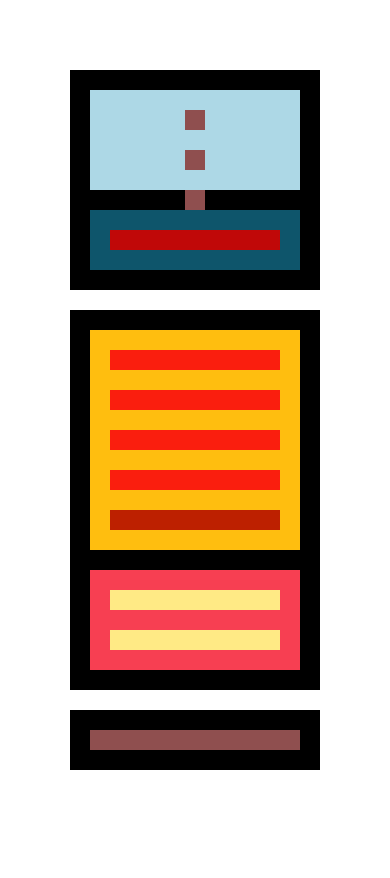
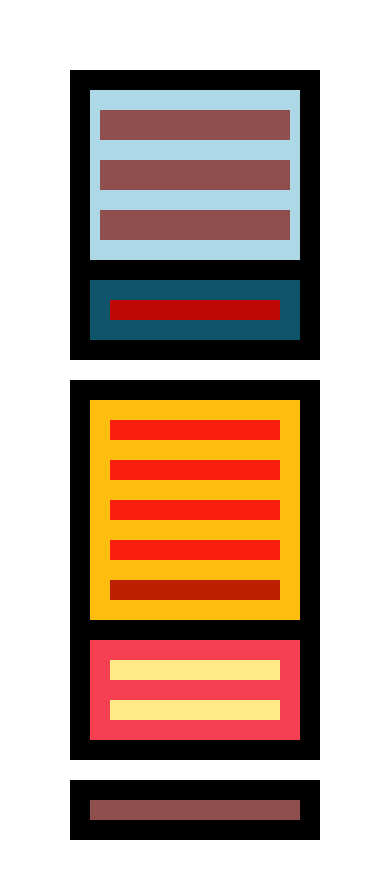
Before and after one commit to Olivermusico/React, a plain HTML site: page Sprint-1/index.html in a window 390 px wide. Before the commit the page ends 844 px from the top, so only its background shows below. Drawn offline with Linux system fonts and the light colour scheme.

Commit message:
media query correcte

```diff
--- a/Sprint-1/styles.css
+++ b/Sprint-1/styles.css
@@ -94,7 +94,7 @@
     }
     /* tauleta portrait */
 
-    @media (min-width: 768px) and (max-width: 1024px) {
+    @media (min-width: 481px) and (max-width: 1024px) {
         .section {
             flex-direction: column;
             background: lawngreen;
@@ -102,7 +102,7 @@
     }
     /* tauleta landscape */
 
-    @media (min-width: 768px) and (max-width: 1024px) and (orientation: landscape) {
+    @media (min-width: 481px) and (max-width: 1024px) and (orientation: landscape) {
         .section {
             flex-direction: column;
             background: lawngreen;
@@ -114,7 +114,25 @@
         .menu {
             background: lightblue;
             display: flex;
-            flex-flow: column;
+            flex-flow: column nowrap;
+            flex-basis: content;
+        }
+        .logo {
+            background: #8f4f4f;
+            flex: 100%;
+            flex: 1 1 auto;
+            width: 100%;
+        }
+        .nav {
+            background: #8f4f4f;
+            flex: 100%;
+            flex: 1 1 auto;
+            width: 100%;
+        }
+        .social {
+            background: #8f4f4f;
+            flex: 1 1 auto;
+            width: 100%;
         }
         .section {
             display: flex;
@@ -122,6 +140,6 @@
         }
         .articulos {
             display: flex;
-            flex-direction: column;
+            flex-flow: column nowrap;
         }
     }
```
